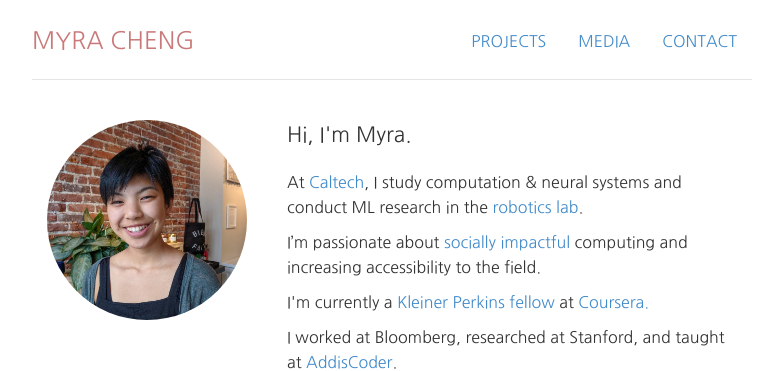
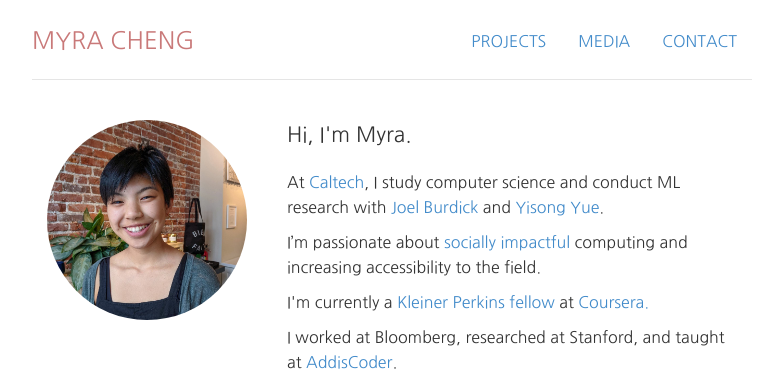
Before and after one commit to myracheng/oldwebsite, a Jekyll site: the page built from index.html, in a window 1280 px wide. Shown: the top 371 px of the page, without its empty margins (248-1016 px from the left). Built offline with Jekyll 4.4.1, drawn with Linux system fonts in a browser that asks for light colours.

Commit message:
Update index.html

```diff
--- a/index.html
+++ b/index.html
@@ -13,7 +13,7 @@
 	</div>
 	<div itemscope itemtype="http://data-vocabulary.org/Person" class="col-sm-8">
 	<p class="lead">Hi, I'm <span itemprop="name">Myra.</span> </p>
-	<p>	At <a href="http://caltech.edu">Caltech</a>, I study computation & neural systems and conduct ML research in the <a href="http://robotics.caltech.edu/wiki/index.php/Robotics">robotics lab</a>.</p>
+	<p>	At <a href="http://caltech.edu">Caltech</a>, I study computer science and conduct ML research with <a href="http://robotics.caltech.edu/wiki/index.php/Robotics">Joel Burdick</a> and <a href="http://www.yisongyue.com/">Yisong Yue</a>.</p>
 	<p>I’m passionate about <a href="http://techreach.clubs.caltech.edu">socially impactful</a> computing and increasing accessibility to the field.</p>
 	<p>I'm currently a <a href="https://fellows.kleinerperkins.com/meet-the-fellows">Kleiner Perkins fellow</a> at <a href="http://coursera.org">Coursera.</a></p>
 	<p>I worked at Bloomberg, researched at Stanford, and
```
